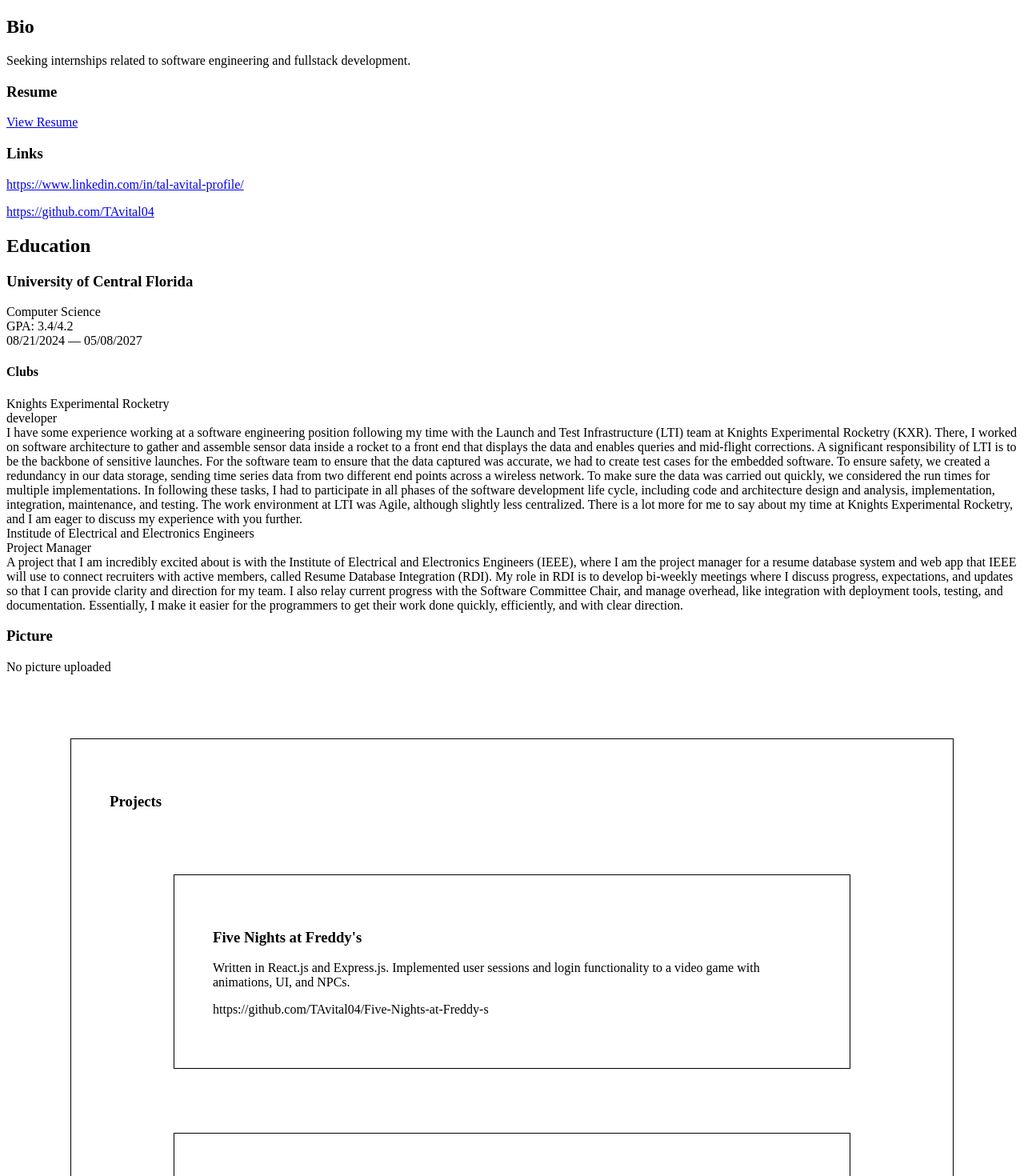
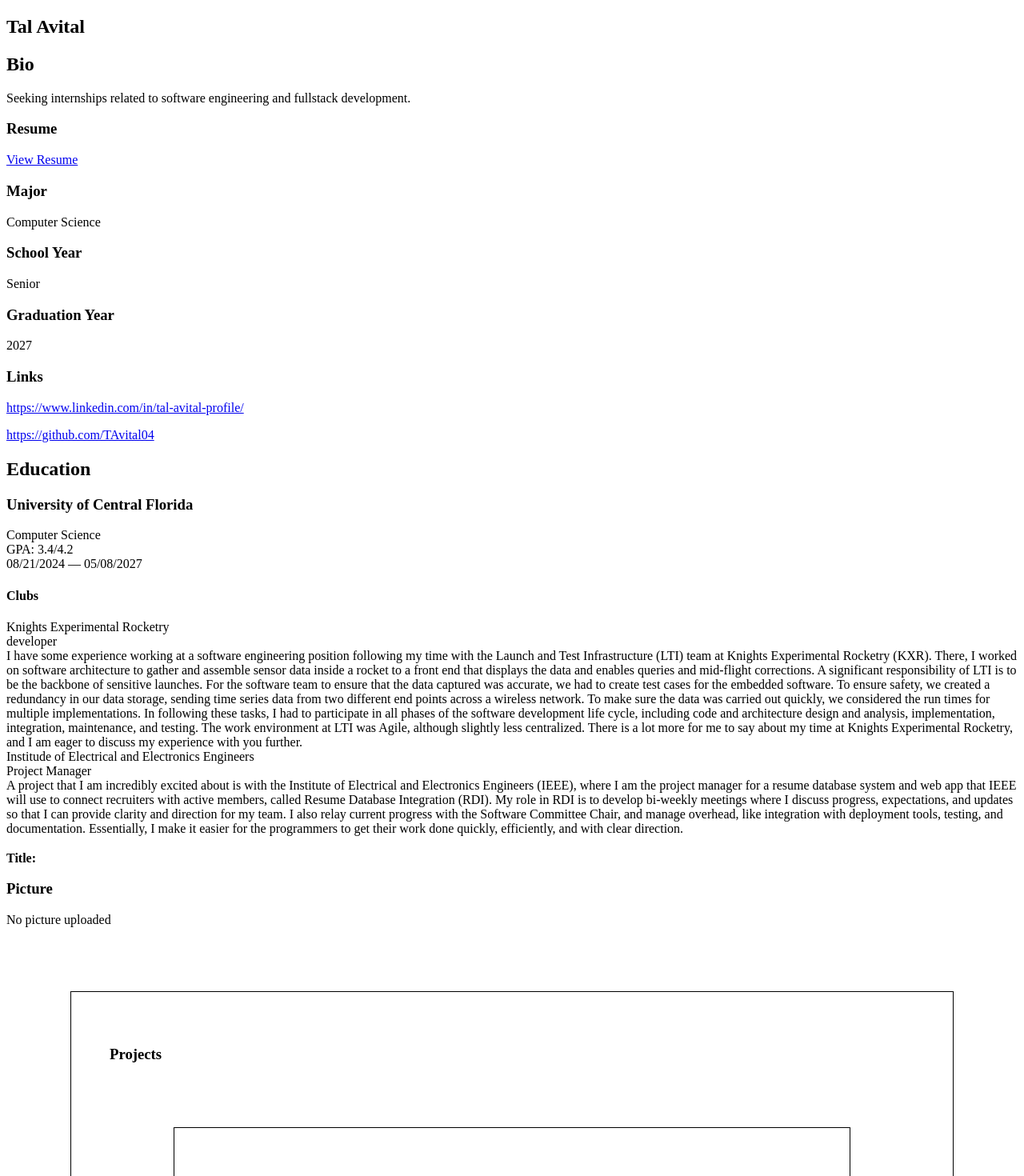
Before and after one commit to IEEE-UCF/Member-Resume-Database, a Next.js app in the folder website/client/: page / in a window 1280 px wide. Shown: the top 1470 px of the page at 80% size. Built offline with nearby package versions, Linux system fonts and the light colour scheme.

Commit message:
fix work experience

```diff
--- a/website/client/src/app/components/ClubsComponent.tsx
+++ b/website/client/src/app/components/ClubsComponent.tsx
@@ -20,11 +20,6 @@ interface Experience {
                         <h3>{club.name}</h3>
                         <p><strong>Title:</strong> {club.title}</p>
                         <p>{club.description}</p>
-                        {
-                            club.skills.map((skill, skillsIndex) => (
-                                <p key={`skill-${skillsIndex}`}>{skill}</p>
-                            ))
-                        }
                     </div>
                 ))
             }
--- a/website/client/src/app/components/Form.tsx
+++ b/website/client/src/app/components/Form.tsx
@@ -25,7 +25,7 @@ const dummyData = {
     resumeType: "link",
     major: "Computer Science",
     schoolYear: "Senior",
-    graduationYear: "2027",
+    graduationYear: 2027,
     links: [
         "https://www.linkedin.com/in/tal-avital-profile/",
         "https://github.com/TAvital04",
@@ -130,7 +130,9 @@ const Form = () => {
 
     return (
         <>
-            <div className="output name"></div>
+            <div className="output name">
+                <NameComponent name={formData.name} />
+            </div>
 
             <div className="output bio">
                 <BioComponent bio={formData.bio} />
@@ -140,11 +142,17 @@ const Form = () => {
                 <ResumeComponent resume={formData.resume} resumeType={formData.resumeType} />
             </div>
 
-            <div className="output major"></div>
+            <div className="output major">
+                <MajorComponent major={formData.major} />
+            </div>
 
-            <div className="output school-year"></div>
+            <div className="output school-year">
+                <SchoolYearComponent schoolYear={formData.schoolYear} />
+            </div>
 
-            <div className="output graduation-year"></div>
+            <div className="output graduation-year">
+                <GraduationYearComponent graduationYear={formData.graduationYear} />
+            </div>
 
             <div className="output links">
                 <LinksComponent links={formData.links} />
@@ -156,7 +164,9 @@ const Form = () => {
                 <EducationComponent education={formData.education} />
             </div>
 
-            <div className="output work-experience"></div>
+            <div className="output work-experience">
+                <WorkExperienceComponent workExperience={formData.workExperience} />
+            </div>
 
             <div className="output picture">
                 <PictureComponent picture={formData.picture} />
--- a/website/client/src/app/components/WorkExperienceComponent.tsx
+++ b/website/client/src/app/components/WorkExperienceComponent.tsx
@@ -1,37 +1,25 @@
+import { type Experience } from "../interfaces"
 
-interface Experience {
-    name: string;
-    description: string;
-    title: string;
-    skills: string[];
- }
+interface WorkExperienceComponentProps {
+    workExperience: Experience[];
+}
 
 
- interface WorkExperienceComponentProps {
-    experiences: Experience[];
- }
-
-
- const WorkExperienceComponent = ({ experiences }: WorkExperienceComponentProps) => {
+const WorkExperienceComponent = ({ workExperience }: WorkExperienceComponentProps) => {
     return (
         <>
             {
-                experiences.map((exp, index) => (
+                workExperience.map((exp, index) => (
                     <div key={`${index}`}>
                         <h3>{exp.name}</h3>
                         <p><strong>Title:</strong> {exp.title}</p>
                         <p>{exp.description}</p>
-                         {
-                            exp.skills.map((skill, skillsIndex) => (
-                                <p key={`skill-${skillsIndex}`}>{skill}</p>
-                            ))
-                        }
                     </div>
                 ))
             }
         </>
     );
- };
+};
 
 
- export default WorkExperienceComponent;
+export default WorkExperienceComponent;
```
